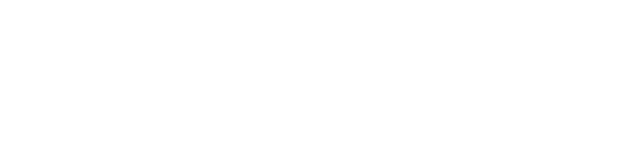
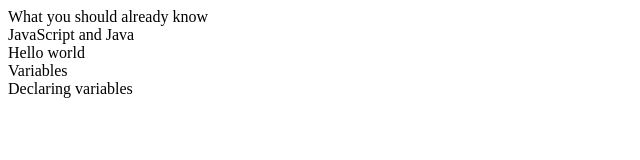
Before and after one commit to jelduran/microverse-hector-john, a plain HTML site: page index.html in a window 1280 px wide. Shown: the whole page, without its empty margins (0-640 px from the left). Drawn offline with Linux system fonts and the light colour scheme.

Commit message:
Third and Fourth steps

```diff
--- a/index.html
+++ b/index.html
@@ -8,11 +8,21 @@
 
   <body>
     <main id="main-doc">
-      <section class="main-section" id="1"></section>
-      <section class="main-section" id="2"></section>
-      <section class="main-section" id="3"></section>
-      <section class="main-section" id="4"></section>
-      <section class="main-section" id="5"></section>
+      <section class="main-section" id="What_you_should_already_know">
+        <header>What you should already know</header>
+      </section>
+      <section class="main-section" id="JavaScript_and_Java">
+        <header>JavaScript and Java</header>
+      </section>
+      <section class="main-section" id="Hello_world">
+        <header>Hello world</header>
+      </section>
+      <section class="main-section" id="Variables">
+        <header>Variables</header>
+      </section>
+      <section class="main-section" id="Declaring_variables">
+        <header>Declaring variables</header>
+      </section>
     </main>
     <script src="https://cdn.freecodecamp.org/testable-projects-fcc/v1/bundle.js"></script>
 
```
